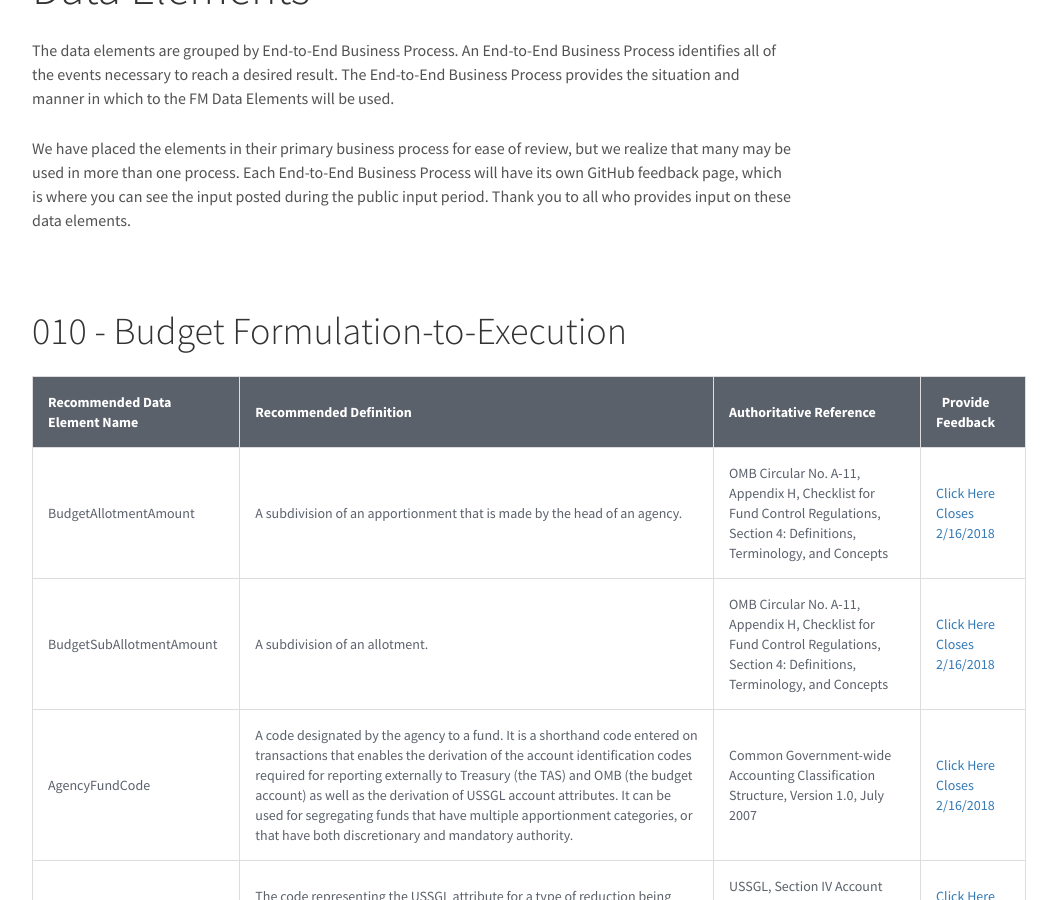
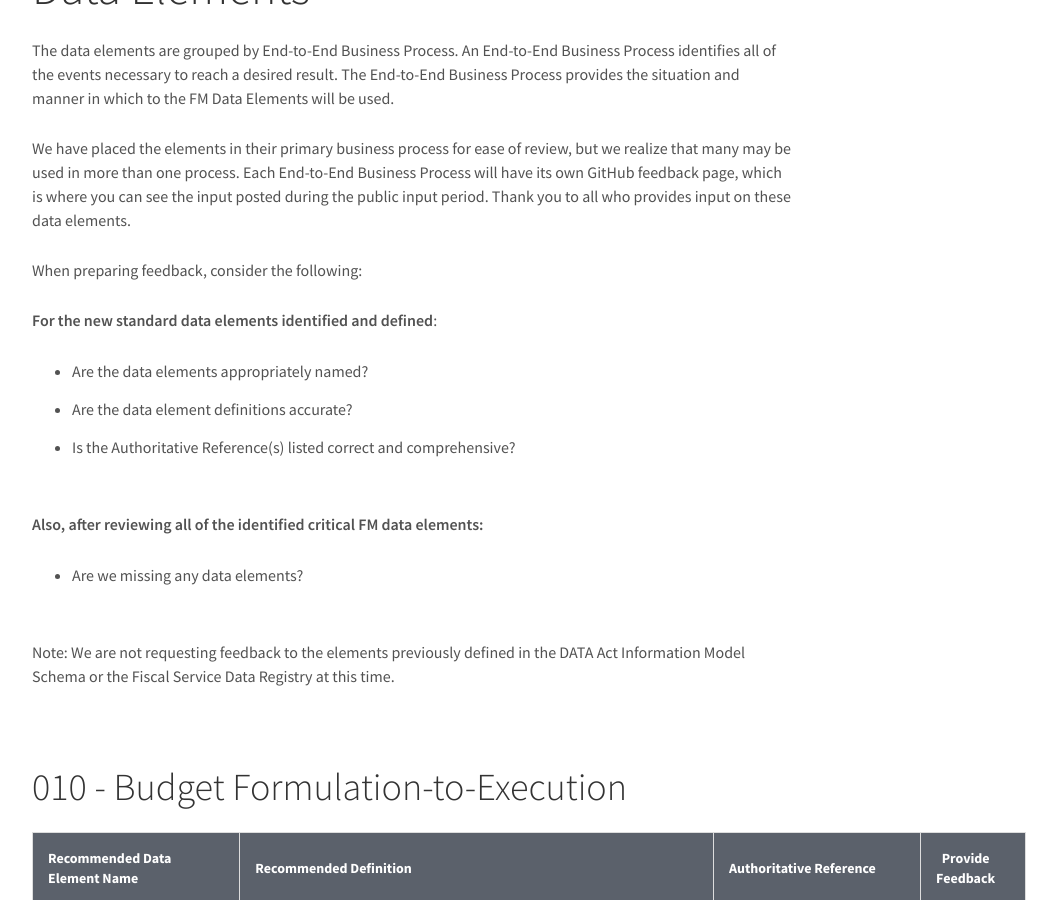
Before and after one commit to bureauofthefiscalservice/federalfinancialmanagement, a Jekyll site: the page built from data-elements.md, in a window 1280 px wide and 900 px high, scrolled down 302 px. Shown: the whole window, without its empty margins (111-1168 px from the left). Built offline with Jekyll 4.4.1, drawn with Linux system fonts in a browser that asks for light colours; nearby versions of some CDN libraries.

Commit message:
Update data-elements.md

```diff
--- a/data-elements.md
+++ b/data-elements.md
@@ -11,6 +11,23 @@ title: Data Elements
 The data elements are grouped by End-to-End Business Process. An End-to-End Business Process identifies all of the events necessary to reach a desired result. The End-to-End Business Process provides the situation and manner in which to the FM Data Elements will be used.
 
 We have placed the elements in their primary business process for ease of review, but we realize that many may be used in more than one process. Each End-to-End Business Process will have its own GitHub feedback page, which is where you can see the input posted during the public input period. Thank you to all who provides input on these data elements.
+
+<p>When preparing feedback, consider the following:
+</p>
+<p><strong>For the new standard data elements identified and defined</strong>:
+</p>
+<ul>
+<li>   Are the data elements appropriately named?</li>
+<li>   Are the data element definitions accurate?</li>
+<li>   Is the Authoritative Reference(s) listed correct and comprehensive?</li>
+</ul>
+<p><strong>Also, after reviewing all of the identified critical FM data elements:</strong>
+</p>
+<ul>
+<li>   Are we missing any data elements?</li>
+</ul>
+<p>Note: We are not requesting feedback to the elements previously defined in the DATA Act Information Model Schema or the Fiscal Service Data Registry at this time.</p>
+
 <h2>010 - Budget Formulation-to-Execution</h2>
 <div class="table-responsive">
     <table class="table-bordered">
```
